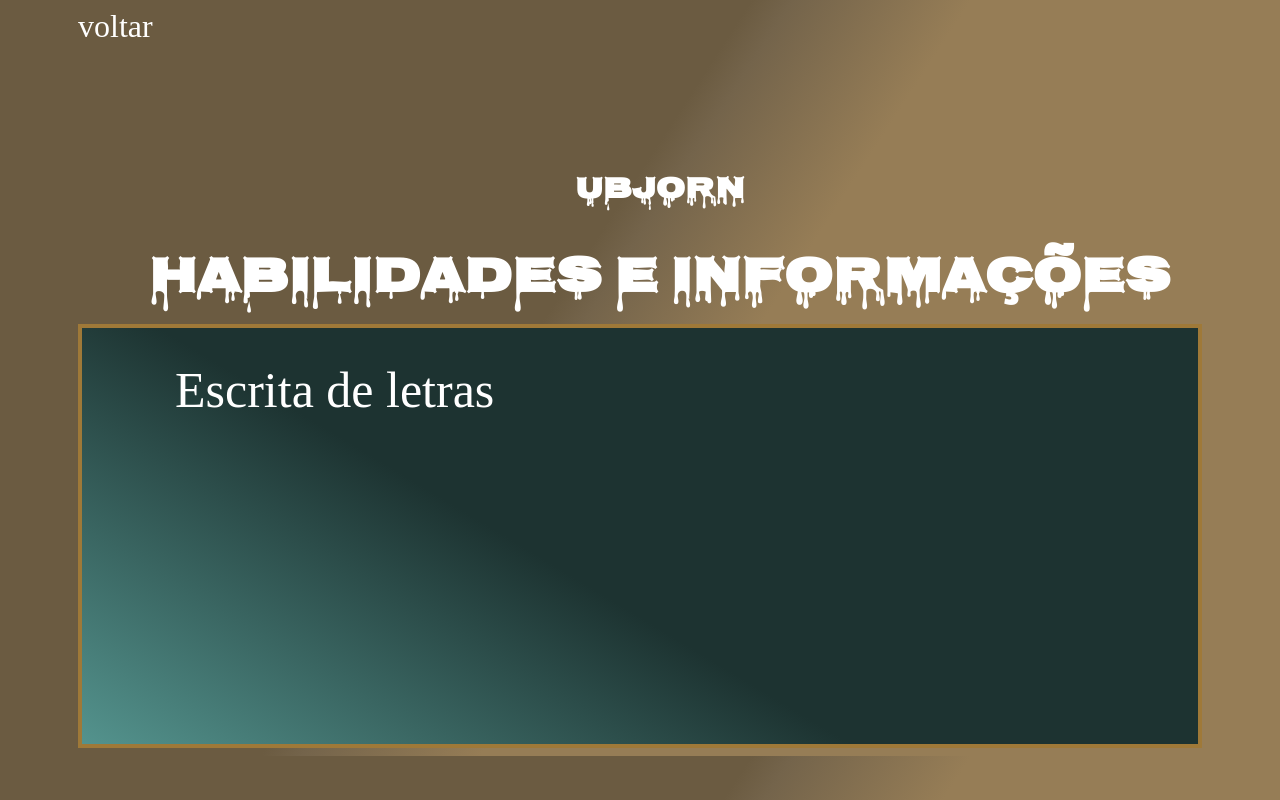
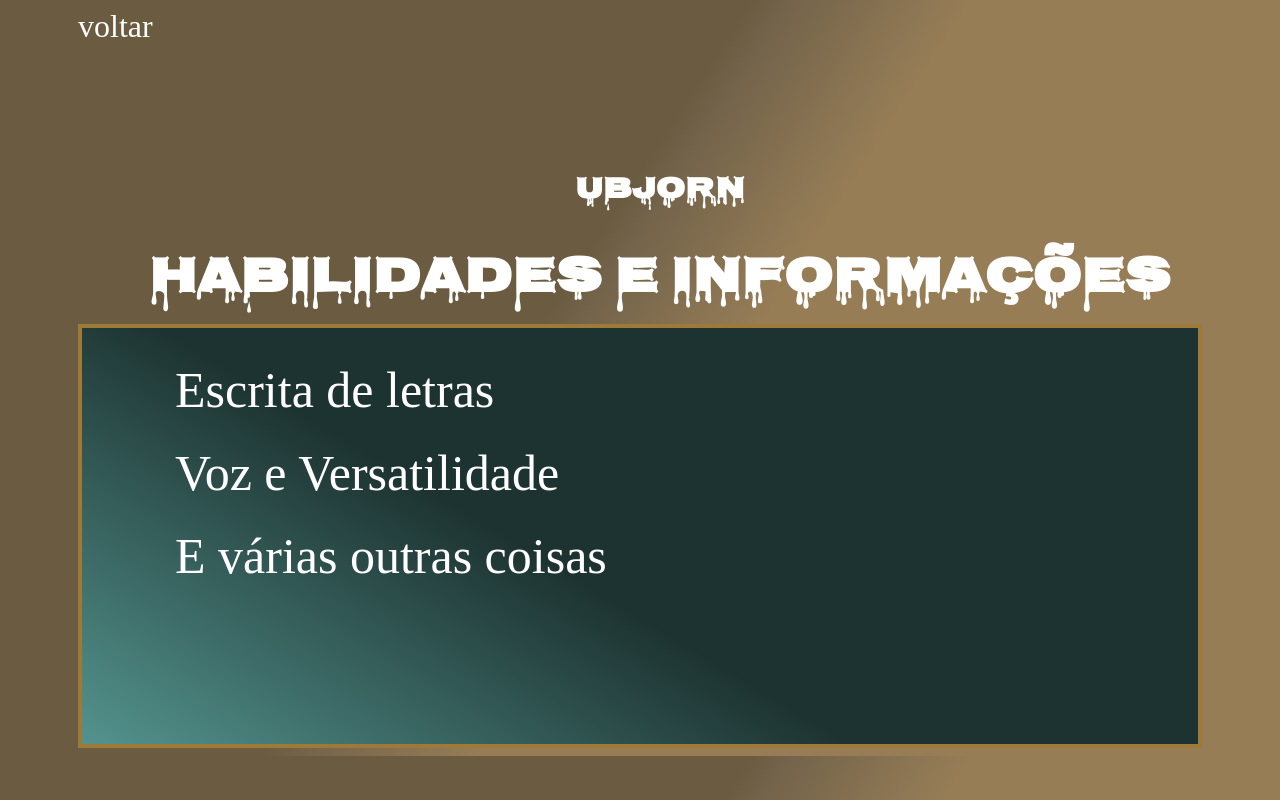
Before and after one commit to uBjorn/Meu-Portifolio, a plain HTML site: page HabInfo.html in a window 1280 px wide. Drawn offline with Linux system fonts and the light colour scheme; a web font is replaced by a local one.

Commit message:
Meu Portifolio

```diff
--- a/HabInfo.html
+++ b/HabInfo.html
@@ -24,6 +24,8 @@
         </div>
     <div class="baixo">
         <p>Escrita de letras</p>
+        <p>Voz e Versatilidade</p>
+        <p>E várias outras coisas</p>
     </div>
 </body>
 </html>
```
Also changed, not shown: Contatos.html (line endings or trailing spaces), Projetos.html (line endings or trailing spaces), RedesSociais.html (line endings or trailing spaces), index.html (line endings or trailing spaces), style.css (line endings or trailing spaces), style2.css (line endings or trailing spaces).
